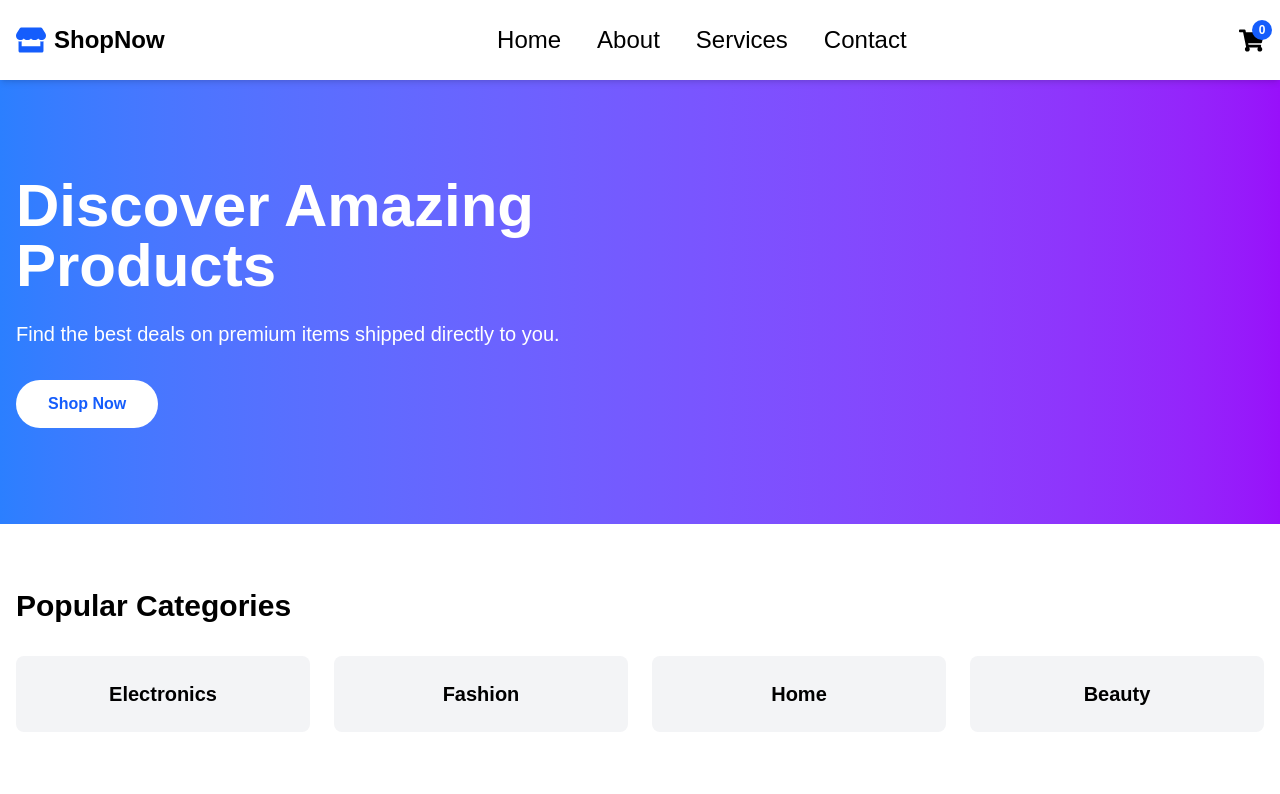
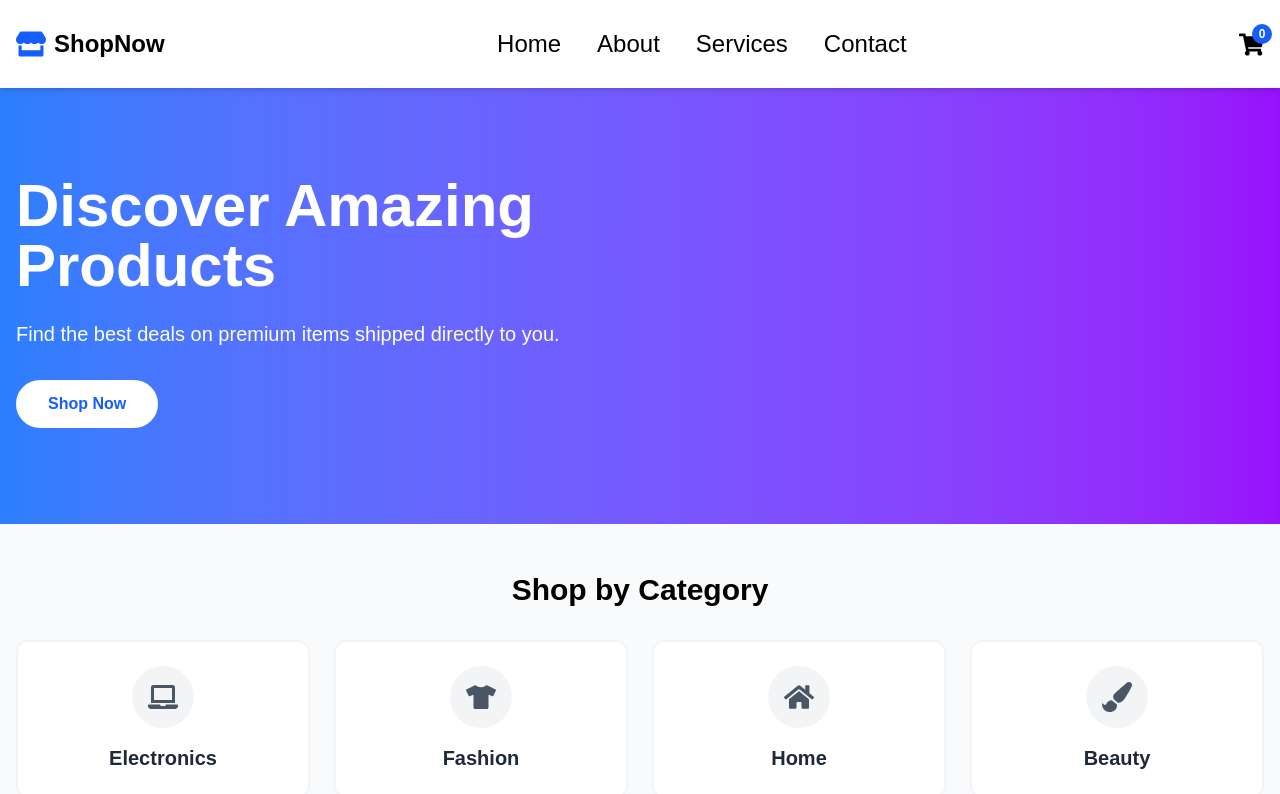
Before and after one commit to ahmed10mohsen74/clavora, a React (Vite) app: page / in a window 1280 px wide. Shown: the top 794 px of the page. Built offline with nearby package versions, Linux system fonts and the light colour scheme.

Commit message:
image and icon and more styling

```diff
--- a/src/components/Categories.tsx
+++ b/src/components/Categories.tsx
@@ -1,23 +1,58 @@
+import { FaLaptop, FaTshirt, FaHome, FaPaintBrush } from 'react-icons/fa';
+import { motion } from 'framer-motion';
+
 interface CategoriesProps {
   selectedCategory: string | null;
   setSelectedCategory: (category: string | null) => void;
 }
 
+const categoryIcons = {
+  Electronics: FaLaptop,
+  Fashion: FaTshirt,
+  Home: FaHome,
+  Beauty: FaPaintBrush
+};
+
 export const Categories = ({ selectedCategory, setSelectedCategory }: CategoriesProps) => {
   return (
-    <div className="container mx-auto px-4 py-16">
-      <h2 className="text-3xl font-bold mb-8">Popular Categories</h2>
-      <div className="grid grid-cols-2 md:grid-cols-4 gap-4 md:gap-6">
-        {['Electronics', 'Fashion', 'Home', 'Beauty'].map((category) => (
-          <div
+    <div className="container mx-auto px-4 py-12">
+      <h2 className="text-3xl font-bold mb-8 text-center">Shop by Category</h2>
+      <div className="grid grid-cols-2 md:grid-cols-4 gap-6">
+        {Object.entries(categoryIcons).map(([category, Icon]) => (
+          <motion.div
             key={category}
-            className={`bg-gray-100 rounded-lg p-4 md:p-6 text-center hover:shadow-lg transition-all cursor-pointer ${
-              selectedCategory === category ? 'ring-2 ring-blue-500 bg-blue-50' : ''
+            whileHover={{ scale: 1.05 }}
+            whileTap={{ scale: 0.95 }}
+            onClick={() => setSelectedCategory(selectedCategory === category ? null : category)}
+            className={`relative overflow-hidden rounded-xl p-6 cursor-pointer transform transition-all duration-300 ${
+              selectedCategory === category
+                ? 'bg-blue-50 border-2 border-blue-500'
+                : 'bg-white border-2 border-gray-100 hover:border-blue-200'
             }`}
-            onClick={() => setSelectedCategory(selectedCategory === category ? null : category)}
           >
-            <h3 className="text-xl font-semibold">{category}</h3>
-          </div>
+            <div className="flex flex-col items-center gap-4">
+              <div className={`p-4 rounded-full ${
+                selectedCategory === category
+                  ? 'bg-blue-500 text-white'
+                  : 'bg-gray-100 text-gray-600 group-hover:bg-blue-100'
+              }`}>
+                <Icon size={30} />
+              </div>
+              <h3 className={`text-xl font-semibold ${
+                selectedCategory === category ? 'text-blue-600' : 'text-gray-800'
+              }`}>
+                {category}
+              </h3>
+            </div>
+            <motion.div
+              initial={false}
+              animate={{
+                width: selectedCategory === category ? '100%' : '0%'
+              }}
+              className="absolute bottom-0 left-0 h-1 bg-blue-500"
+              transition={{ duration: 0.3 }}
+            />
+          </motion.div>
         ))}
       </div>
     </div>
--- a/src/components/Nav.tsx
+++ b/src/components/Nav.tsx
@@ -3,8 +3,6 @@ import { Link } from "react-router-dom";
 import { MdOutlineClose } from "react-icons/md";
 import { FaShoppingCart, FaStore } from "react-icons/fa";
 import { motion } from "framer-motion";
-
-
 import { useState } from "react";
 import { useCart } from "../context/CartContext";
 
@@ -15,7 +13,7 @@ const Nav = () => {
   return (
     <>
       <div className="w-full shadow-md fixed top-0 left-0 z-10 bg-white py-4">
-        <div className="container m-auto px-4 py-2 flex justify-between items-center ">
+        <div className="container m-auto px-4 py-2 flex justify-between items-center">
           <div className="flex justify-between items-center w-full">
             <Link to="/" className="flex gap-2 items-center hover:opacity-80 transition-opacity">
               <FaStore size={30} className="text-blue-600" />
@@ -24,11 +22,24 @@ const Nav = () => {
 
             {/*links in large screen */}
             <div className="hidden md:flex gap-9 text-2xl">
-              <Link to="/" className="hover:text-blue-500 duration-500">Home</Link>
-              <Link to="/about" className="hover:text-blue-500 duration-500">About</Link>
-              <Link to="/services" className="hover:text-blue-500 duration-500">Services</Link>
-              <Link to="/contact" className="hover:text-blue-500 duration-500">Contact</Link>
+              <Link to="/" className="relative group py-1">
+                <span className="hover:text-blue-500 duration-300">Home</span>
+                <span className="absolute bottom-0 left-0 w-full h-0.5 bg-blue-500 transform scale-x-0 origin-left transition-transform duration-300 group-hover:scale-x-100"></span>
+              </Link>
+              <Link to="/about" className="relative group py-1">
+                <span className="hover:text-blue-500 duration-300">About</span>
+                <span className="absolute bottom-0 left-0 w-full h-0.5 bg-blue-500 transform scale-x-0 origin-left transition-transform duration-300 group-hover:scale-x-100"></span>
+              </Link>
+              <Link to="/services" className="relative group py-1">
+                <span className="hover:text-blue-500 duration-300">Services</span>
+                <span className="absolute bottom-0 left-0 w-full h-0.5 bg-blue-500 transform scale-x-0 origin-left transition-transform duration-300 group-hover:scale-x-100"></span>
+              </Link>
+              <Link to="/contact" className="relative group py-1">
+                <span className="hover:text-blue-500 duration-300">Contact</span>
+                <span className="absolute bottom-0 left-0 w-full h-0.5 bg-blue-500 transform scale-x-0 origin-left transition-transform duration-300 group-hover:scale-x-100"></span>
+              </Link>
             </div>
+
             <div className="flex gap-3 items-center">
               <Link to="/cart" className="relative">
                 <motion.div whileTap={{ scale: 0.9 }}>
@@ -44,18 +55,19 @@ const Nav = () => {
                 </motion.div>
               </Link>
             </div>
+
             {/*  icon for mobile */}
             <div className="flex md:hidden gap-5">
               {!isOpen ? (
                 <IoIosMenu
                   size={30}
-                  className={`cursor-pointer  `}
+                  className="cursor-pointer"
                   onClick={() => setIsOpen(!isOpen)}
                 />
               ) : (
                 <MdOutlineClose
                   size={30}
-                  className={`cursor-pointer`}
+                  className="cursor-pointer"
                   onClick={() => setIsOpen(!isOpen)}
                 />
               )}
@@ -68,10 +80,22 @@ const Nav = () => {
               }`}
             >
               <div className="flex flex-col items-center py-4">
-                <Link to="/" className="py-2 hover:text-blue-500 duration-500" onClick={() => setIsOpen(false)}>Home</Link>
-                <Link to="/about" className="py-2 hover:text-blue-500 duration-500" onClick={() => setIsOpen(false)}>About</Link>
-                <Link to="/services" className="py-2 hover:text-blue-500 duration-500" onClick={() => setIsOpen(false)}>Services</Link>
-                <Link to="/contact" className="py-2 hover:text-blue-500 duration-500" onClick={() => setIsOpen(false)}>Contact</Link>
+                <Link to="/" className="relative group py-2 w-full text-center" onClick={() => setIsOpen(false)}>
+                  <span className="hover:text-blue-500 duration-300">Home</span>
+                  <span className="absolute bottom-0 left-1/4 w-1/2 h-0.5 bg-blue-500 transform scale-x-0 origin-left transition-transform duration-300 group-hover:scale-x-100"></span>
+                </Link>
+                <Link to="/about" className="relative group py-2 w-full text-center" onClick={() => setIsOpen(false)}>
+                  <span className="hover:text-blue-500 duration-300">About</span>
+                  <span className="absolute bottom-0 left-1/4 w-1/2 h-0.5 bg-blue-500 transform scale-x-0 origin-left transition-transform duration-300 group-hover:scale-x-100"></span>
+                </Link>
+                <Link to="/services" className="relative group py-2 w-full text-center" onClick={() => setIsOpen(false)}>
+                  <span className="hover:text-blue-500 duration-300">Services</span>
+                  <span className="absolute bottom-0 left-1/4 w-1/2 h-0.5 bg-blue-500 transform scale-x-0 origin-left transition-transform duration-300 group-hover:scale-x-100"></span>
+                </Link>
+                <Link to="/contact" className="relative group py-2 w-full text-center" onClick={() => setIsOpen(false)}>
+                  <span className="hover:text-blue-500 duration-300">Contact</span>
+                  <span className="absolute bottom-0 left-1/4 w-1/2 h-0.5 bg-blue-500 transform scale-x-0 origin-left transition-transform duration-300 group-hover:scale-x-100"></span>
+                </Link>
               </div>
             </div>
           </div>
--- a/src/context/CartContext.tsx
+++ b/src/context/CartContext.tsx
@@ -6,6 +6,7 @@ export interface CartItem {
   name: string;
   price: number;
   quantity: number;
+  image: string;
 }
 
 interface CartContextType {
--- a/src/pages/main.tsx
+++ b/src/pages/main.tsx
@@ -11,17 +11,33 @@ interface Product {
   price: number;
   category: string;
   description: string;
+  image: string;
 }
 
 const products: Product[] = [
-  { id: 1, name: "Smartphone", price: 599.99, category: "Electronics", description: "Latest smartphone with amazing features" },
-  { id: 2, name: "Laptop", price: 999.99, category: "Electronics", description: "Powerful laptop for all your needs" },
-  { id: 3, name: "T-Shirt", price: 29.99, category: "Fashion", description: "Comfortable cotton t-shirt" },
-  { id: 4, name: "Jeans", price: 59.99, category: "Fashion", description: "Classic blue jeans" },
-  { id: 5, name: "Coffee Maker", price: 79.99, category: "Home", description: "Automatic coffee maker" },
-  { id: 6, name: "Bed Sheets", price: 49.99, category: "Home", description: "Soft cotton bed sheets" },
-  { id: 7, name: "Face Cream", price: 24.99, category: "Beauty", description: "Moisturizing face cream" },
-  { id: 8, name: "Lipstick", price: 19.99, category: "Beauty", description: "Long-lasting lipstick" },
+  // Electronics
+  { id: 1, name: "Smartphone", price: 599.99, category: "Electronics", description: "Latest smartphone with amazing features and 5G connectivity", image: "https://images.unsplash.com/photo-1511707171634-5f897ff02aa9?w=500&q=80" },
+  { id: 2, name: "Laptop", price: 999.99, category: "Electronics", description: "Powerful laptop with 16GB RAM and SSD", image: "https://images.unsplash.com/photo-1496181133206-80ce9b88a853?w=500&q=80" },
+  { id: 3, name: "Wireless Earbuds", price: 129.99, category: "Electronics", description: "Premium wireless earbuds with noise cancellation", image: "https://images.unsplash.com/photo-1572569511254-d8f925fe2cbb?w=500&q=80" },
+  { id: 4, name: "Smart Watch", price: 199.99, category: "Electronics", description: "Fitness tracking and notifications on your wrist", image: "https://images.unsplash.com/photo-1544117519-31a4b719223d?w=500&q=80" },
+
+  // Fashion
+  { id: 5, name: "T-Shirt", price: 29.99, category: "Fashion", description: "100% Organic cotton casual t-shirt", image: "https://images.unsplash.com/photo-1521572163474-6864f9cf17ab?w=500&q=80" },
+  { id: 6, name: "Jeans", price: 59.99, category: "Fashion", description: "Classic slim-fit blue jeans", image: "https://images.unsplash.com/photo-1542272454315-4c01d7abdf4a?w=500&q=80" },
+  { id: 7, name: "Sneakers", price: 89.99, category: "Fashion", description: "Comfortable everyday sneakers", image: "https://images.unsplash.com/photo-1549298916-b41d501d3772?w=500&q=80" },
+  { id: 8, name: "Backpack", price: 49.99, category: "Fashion", description: "Stylish and durable everyday backpack", image: "https://images.unsplash.com/photo-1553062407-98eeb64c6a62?w=500&q=80" },
+
+  // Home
+  { id: 9, name: "Coffee Maker", price: 79.99, category: "Home", description: "Premium Automatic Drip Coffee Maker with Built-in Grinder", image: "https://images.unsplash.com/photo-1592318730259-6c655b6b6cc8?w=500&q=80" },
+  { id: 10, name: "Bed Sheets", price: 49.99, category: "Home", description: "100% Egyptian Cotton Luxury Bed Sheets Set", image: "https://images.unsplash.com/photo-1629949009765-40fc74c9ec41?w=500&q=80" },
+  { id: 11, name: "Smart LED Light", price: 39.99, category: "Home", description: "WiFi-enabled color changing smart bulb", image: "https://images.unsplash.com/photo-1565814636199-ae8133055c1c?w=500&q=80" },
+  { id: 12, name: "Kitchen Mixer", price: 299.99, category: "Home", description: "Professional stand mixer for baking", image: "https://images.unsplash.com/photo-1558680488-656ad67623d9?w=500&q=80" },
+
+  // Beauty
+  { id: 13, name: "Face Cream", price: 24.99, category: "Beauty", description: "Hydrating face cream with vitamin E", image: "https://images.unsplash.com/photo-1571781926291-c477ebfd024b?w=500&q=80" },
+  { id: 14, name: "Lipstick", price: 19.99, category: "Beauty", description: "Long-lasting matte lipstick", image: "https://images.unsplash.com/photo-1586495777744-4413f21062fa?w=500&q=80" },
+  { id: 15, name: "Perfume", price: 89.99, category: "Beauty", description: "Luxury fragrance for women", image: "https://images.unsplash.com/photo-1541643600914-78b084683601?w=500&q=80" },
+  { id: 16, name: "Makeup Brush Set", price: 34.99, category: "Beauty", description: "Professional makeup brush collection", image: "https://images.unsplash.com/photo-1596224584117-0a03c5512bcc?w=500&q=80" },
 ];
 
 const MainPage = () => {
@@ -38,10 +54,14 @@ const MainPage = () => {
   return (
     <div className="pt-20">
       <HeroSection />
-      <Categories selectedCategory={selectedCategory} setSelectedCategory={setSelectedCategory} />
-      <SearchBar searchQuery={searchQuery} setSearchQuery={setSearchQuery} />
-      <ProductList products={filteredProducts} selectedCategory={selectedCategory} searchQuery={searchQuery} />
-      <Newsletter />
+      <div className="bg-gray-50">
+        <Categories selectedCategory={selectedCategory} setSelectedCategory={setSelectedCategory} />
+      </div>
+      <div className="py-8">
+        <SearchBar searchQuery={searchQuery} setSearchQuery={setSearchQuery} />
+        <ProductList products={filteredProducts} selectedCategory={selectedCategory} searchQuery={searchQuery} />
+        <Newsletter />
+      </div>
     </div>
   );
 };
```
Also changed, not shown: src/components/ProductList.tsx (+8 -2 lines), src/pages/Cart.tsx (+6 -1 lines). Lines whose indentation alone changed are shown as unchanged.
